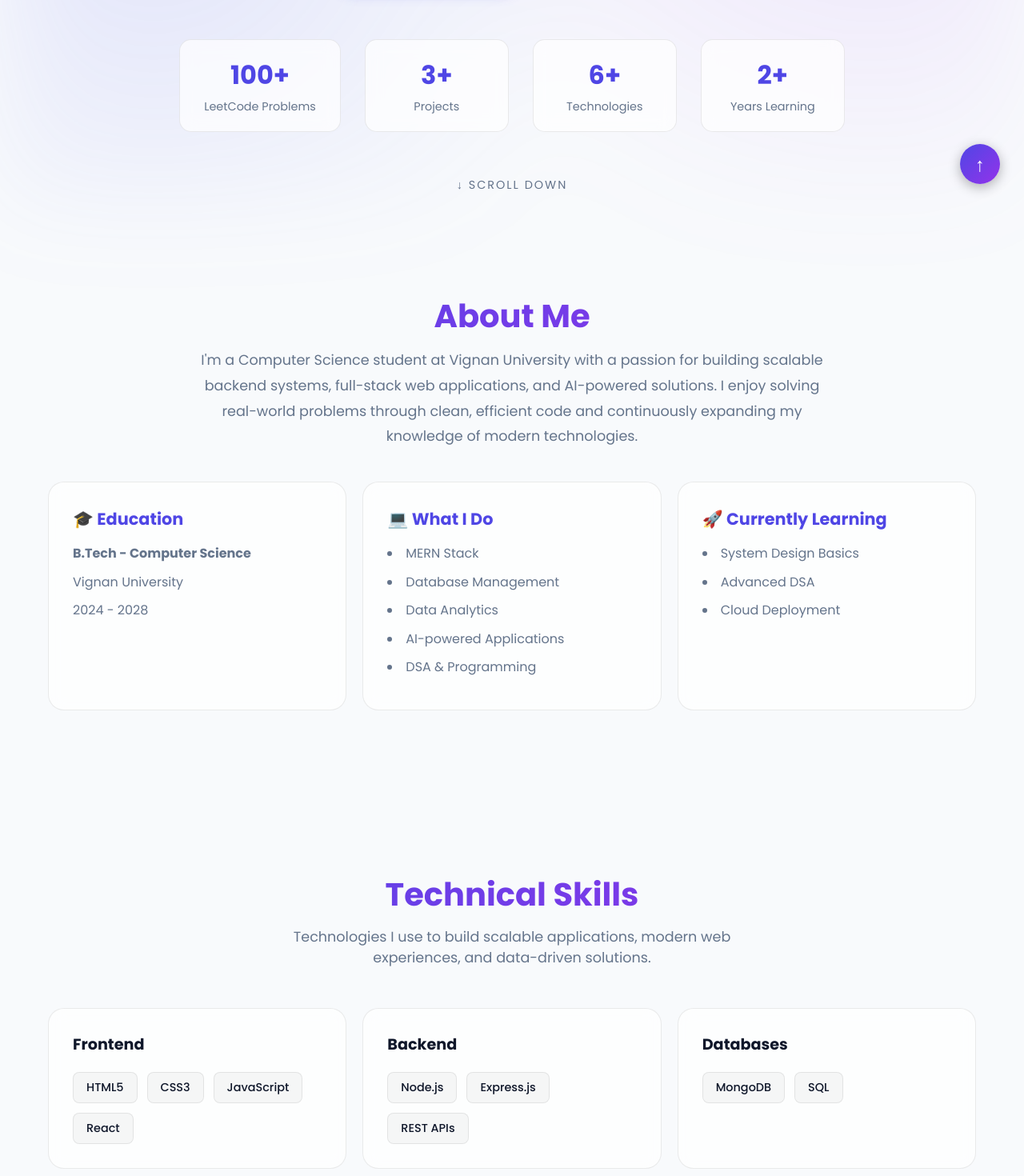
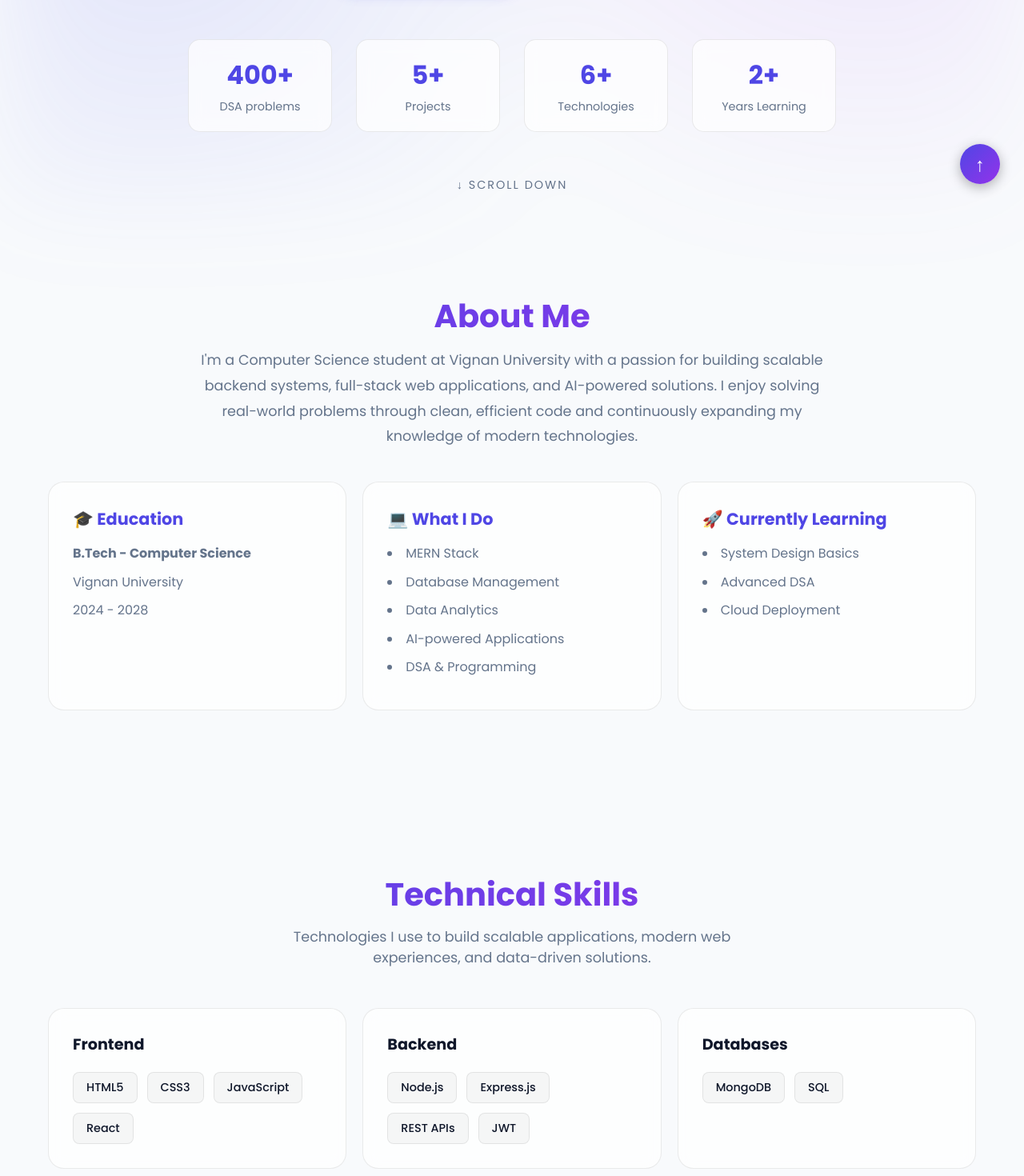
Before and after one commit to yagnesh471/myprofile, a React (Vite) app: page / in a window 1280 px wide. Shown: the part 540-2010 px from the top of the page at 80% size. Built offline with nearby package versions, Linux system fonts and the light colour scheme; no server answers.

Commit message:
Update stats and skills in App.jsx

```diff
--- a/src/App.jsx
+++ b/src/App.jsx
@@ -42,11 +42,11 @@ export default function Portfolio() {
 
   const stats = [
     {
-      number: "100+",
-      label: "LeetCode Problems",
+      number: "400+",
+      label: "DSA problems",
     },
     {
-      number: "3+",
+      number: "5+",
       label: "Projects",
     },
     {
@@ -80,6 +80,7 @@ export default function Portfolio() {
         "Node.js",
         "Express.js",
         "REST APIs",
+        "JWT",
       ],
     },
 
@@ -97,6 +98,8 @@ export default function Portfolio() {
         "Java",
         "Python",
         "C++",
+        "JavaScript",
+        "C",
       ],
     },
 
```
